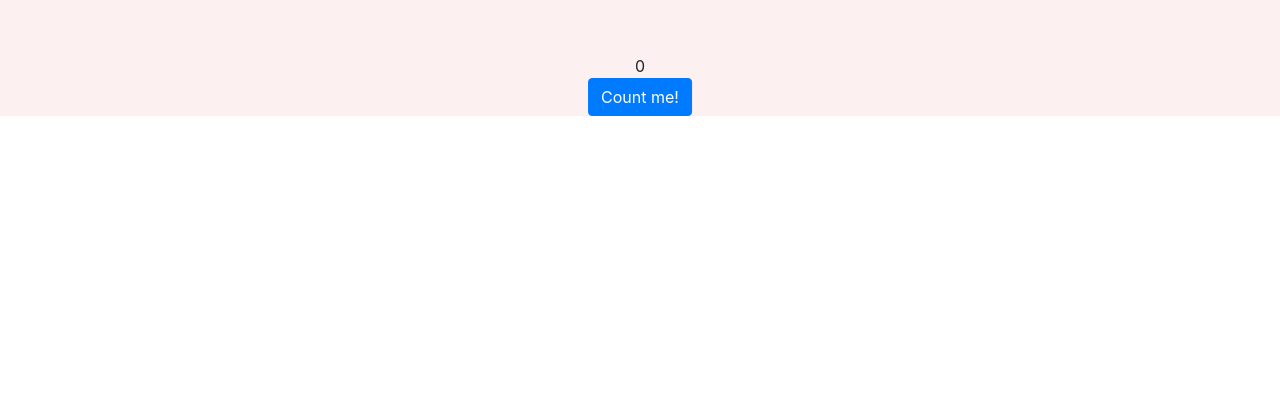
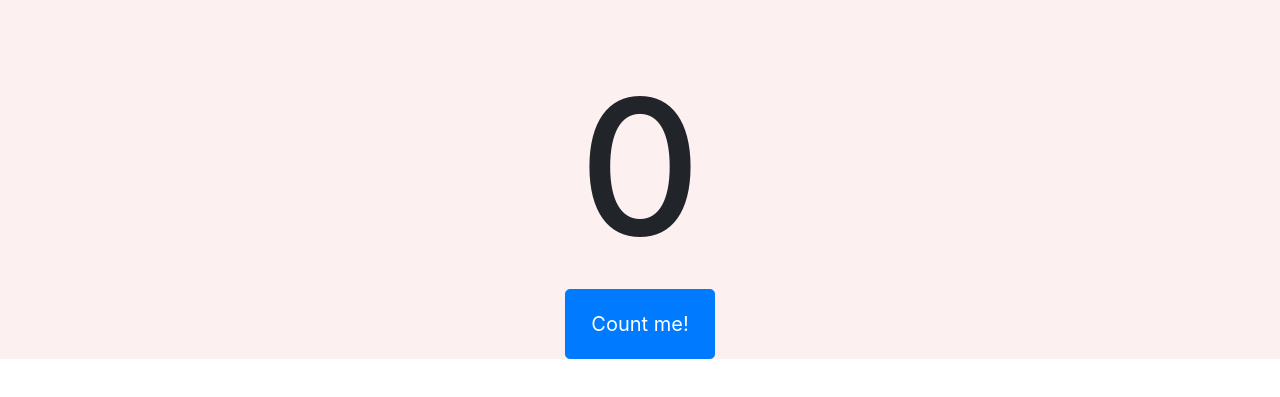
Before and after one commit to Ebazhanov/click-counter, a React (Create React App) app: page / in a window 1280 px wide. Shown: the part 321-718 px from the top of the page. Built offline with nearby package versions, Linux system fonts and the light colour scheme.

Commit message:
- update

```diff
--- a/src/App.css
+++ b/src/App.css
@@ -1,11 +1,15 @@
 .displayedNumber {
   text-align: center;
   padding-top: 375px;
+  font-size: 5cm;
 }
 
 button{
   position: relative;
   left: 50%;
   transform: translate(-50%, 0);
-  padding: 15px;
+  padding: 15px 32px;
+  width: 150px;
+  height: 70px;
+  font-size:40cm
 }
--- a/src/App.js
+++ b/src/App.js
@@ -1,7 +1,5 @@
 import React from 'react';
 import ReactDOM from 'react-dom';
-import 'bootstrap/dist/css/bootstrap.min.css';
-import {Button} from 'react-bootstrap';
 import './App.css'
 
 class App extends React.Component {
@@ -18,8 +16,8 @@ class App extends React.Component {
     render() {
         return (
             <div>
-                <div className="displayedNumber">{this.state.value}</div>
-                <Button onClick={this.buttonClicked}>Count me!</Button>
+                <h6 className="displayedNumber">{this.state.value}</h6>
+                <button type="button" class="btn btn-primary btn-lg" onClick={this.buttonClicked}>Count me!</button>
             </div>
         );
     }
```
Also changed, not shown: package.json (+0 -21 lines), 2 other files (tests, documents, lock files or other folders).
